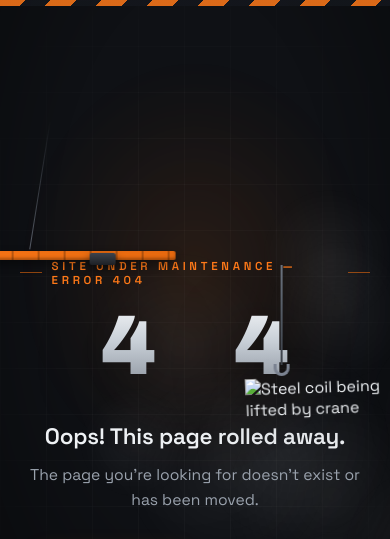
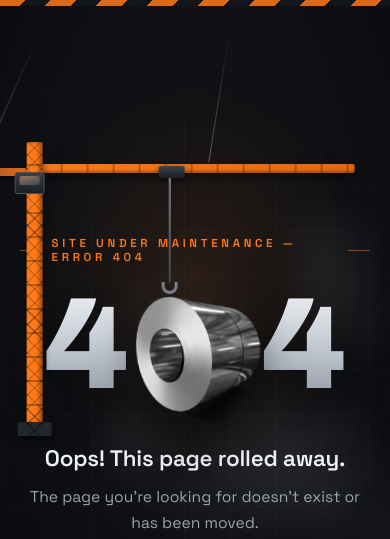
Before and after one commit to Suraj-Sangale/mahaveer-demo, a plain HTML site: page 404.html in a window 390 px wide. Shown: the top 539 px of the page. Drawn offline with Linux system fonts and the light colour scheme.

Commit message:
responsive design

```diff
--- a/404.html
+++ b/404.html
@@ -23,6 +23,7 @@
     --coil-size: clamp(4.6rem, 16.2vw, 9.6rem);
 
   --crane-duration: 11s;   /* ADD THIS LINE */
+  --canvas-center-x: 683px;
   }
 
   *{ box-sizing: border-box; }
@@ -184,12 +185,13 @@
     justify-content:center;
     z-index:2;
     flex: 0 0 auto;
+    top: 1rem;
   }
 
   /* ===================== CRANE ===================== */
   .crane-rig{
     position:absolute;
-    left:8%;
+    left:8%; /* = 8% of 1366px = 109.28px from canvas left edge */
     top:8rem;
     width: 60px;/* to change   */
     max-width: 132vw;
@@ -214,7 +216,7 @@
     left: 18px;
     top: 0;
     width: 16px;
-    height: 260px;
+    height: 294px;
     background: repeating-linear-gradient(180deg, var(--orange) 0 22px, #b85a10 22px 24px);
     box-shadow: inset -3px 0 4px rgba(0,0,0,0.4), 2px 0 6px rgba(0,0,0,0.4);
     border-radius: 2px;
@@ -340,8 +342,8 @@
   }
   @keyframes cableLength{
     0%,32%{   height: 0px; }
-    46%{      height: 100px; }
-    58%,74%{  height: 100px; }
+    46%{      height: 119px; }
+    58%,74%{  height: 119px; }
     88%{      height: 0px; }
     100%{     height: 0px; }
   }
@@ -581,13 +583,30 @@
 
   @media (max-width: 560px){
     .stage{ gap: 2px; padding-top: 200px; margin-top: -200px; }
-    .crane-rig{ width: 420px; height: 220px; }
-    .boom{ width: 320px; }
+    .crane-rig{ width: 420px; height: 220px;
+    left: 59%; top: 4rem; }
+    .cable-assembly{
+      left: 10rem;
+    }
+    .boom{ width: 320px;
+
+    }
+    .coil{
+      width: 8rem;
+    }
+    .digit{
+      font-size: clamp(8rem, 19vw, 11.5rem);
+    }
+    .coil-slot{
+      width: clamp(8rem, 16.2vw, 9.6rem);
+      justify-content: flex-start;
+    }
+
     @keyframes trolleyMove{
       0%,20%{  left: 30px; }
-      32%{     left: 260px; }
-      82%{     left: 260px; }
-      100%{    left: 260px; }
+      32%{     left: 150px; }
+      82%{     left: 150px; }
+      100%{    left: 150px; }
     }
     @keyframes craneJourney{
       0%{      transform: translate(-140%, -300px); }
@@ -597,6 +616,16 @@
       86%{     transform: translate(-52%, -14px); }
       100%{    transform: translate(90%, -300px); }
     }
+    .cable{
+  animation: cableLength var(--crane-duration) cubic-bezier(.45,.05,.25,1) forwards;
+  }
+  @keyframes cableLength{
+    0%,32%{   height: 0px; }
+    46%{      height: 105px; }
+    58%,74%{  height: 105px; }
+    88%{      height: 0px; }
+    100%{     height: 0px; }
+  }
   }
 </style>
 </head>
@@ -618,7 +647,7 @@
       <div class="coil-slot">
         <div class="impact-ring"></div>
         <div class="coil-final">
-          <img src="image.png" class="coil" alt="Steel coil forming the number zero">
+          <img src="./image.png" class="coil" alt="Steel coil forming the number zero">
           <div class="shine"></div>
         </div>
       </div>
@@ -639,7 +668,7 @@
           <div class="cable"></div>
           <div class="hook"></div>
           <div class="coil-carried">
-            <img src="image.png" class="coil" alt="Steel coil being lifted by crane">
+            <img src="./image.png" class="coil" alt="Steel coil being lifted by crane">
           </div>
         </div>
       </div>
```
Also changed, not shown: coil.png (deleted), image.png (added).
